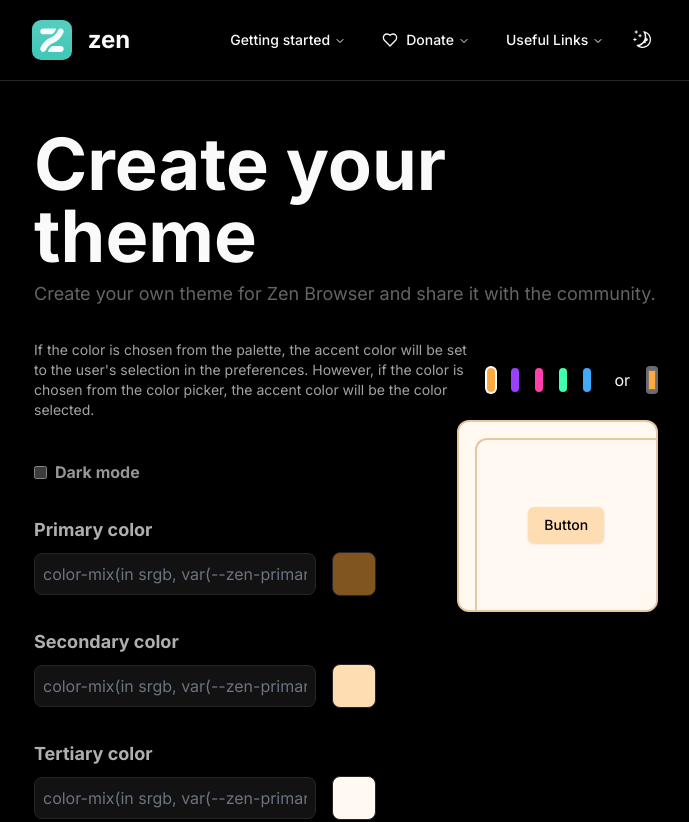
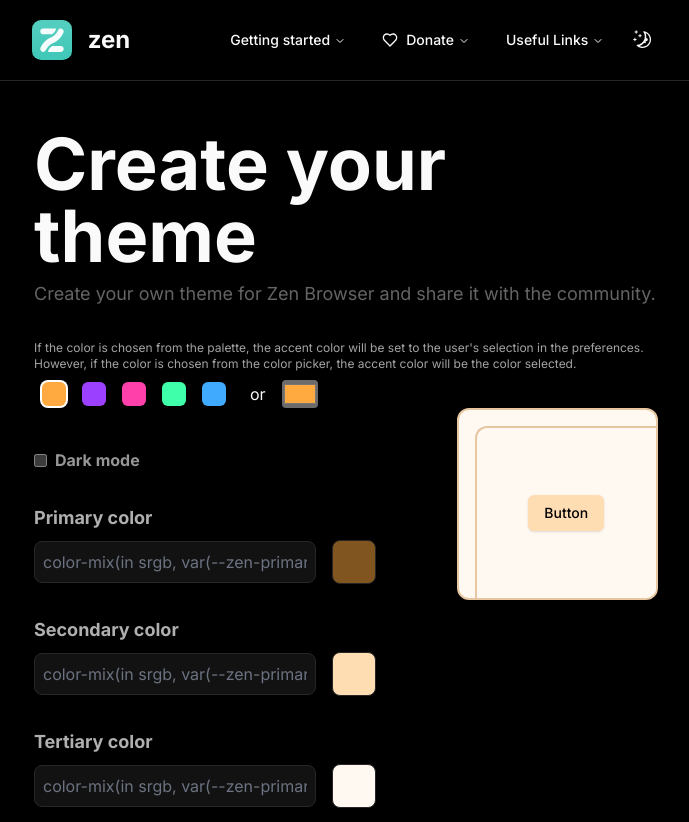
Before and after one commit to zen-browser/www, a Next.js app: page /create-theme in a window 1280 px wide. Shown: the top 822 px of the page, without its empty margins (294-983 px from the left). Built offline with nearby package versions, Linux system fonts and the light colour scheme.

Commit message:
refactor: Update CreateThemePage component to dynamically generate theme data

```diff
--- a/src/components/create-theme.tsx
+++ b/src/components/create-theme.tsx
@@ -129,10 +129,10 @@
       <div className="w-full lg:w-1/2 xl:w-1/2 mx-auto px-2 lg:px-none">
         <h1 className="text-4xl lg:text-7xl font-bold">Create your theme</h1>
         <p className="text-lg opacity-40 mt-2">Create your own theme for Zen Browser and share it with the community.</p>
-        <div className="flex items-center mt-8">
-          <div className="text-sm text-muted-foreground">
+        <div className="text-xs text-muted-foreground mt-8">
             If the color is chosen from the palette, the accent color will be set to the user's selection in the preferences. However, if the color is chosen from the color picker, the accent color will be the color selected.
           </div>
+        <div className="flex items-center mt-2">
           {COLORS.map((color) => (
             <div
               key={color}
```
